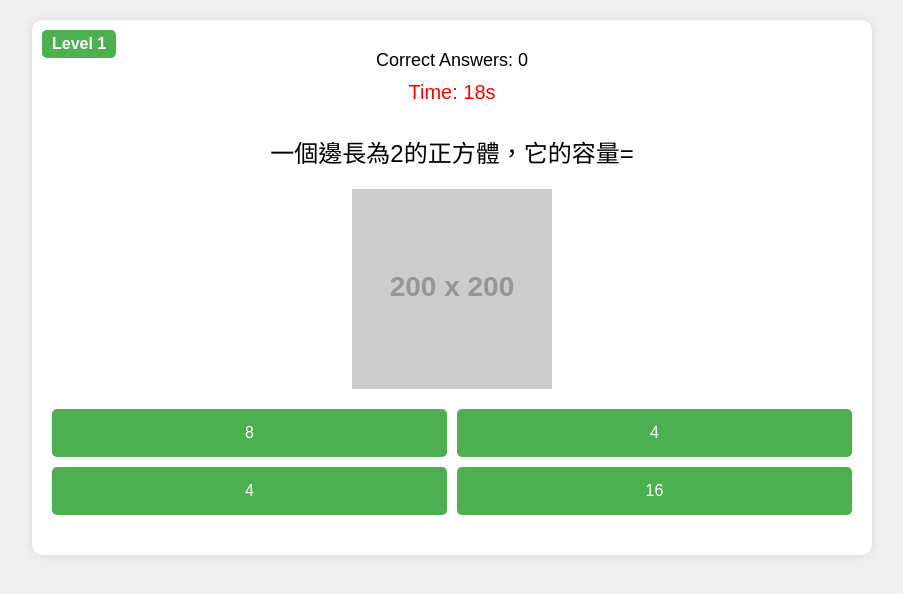
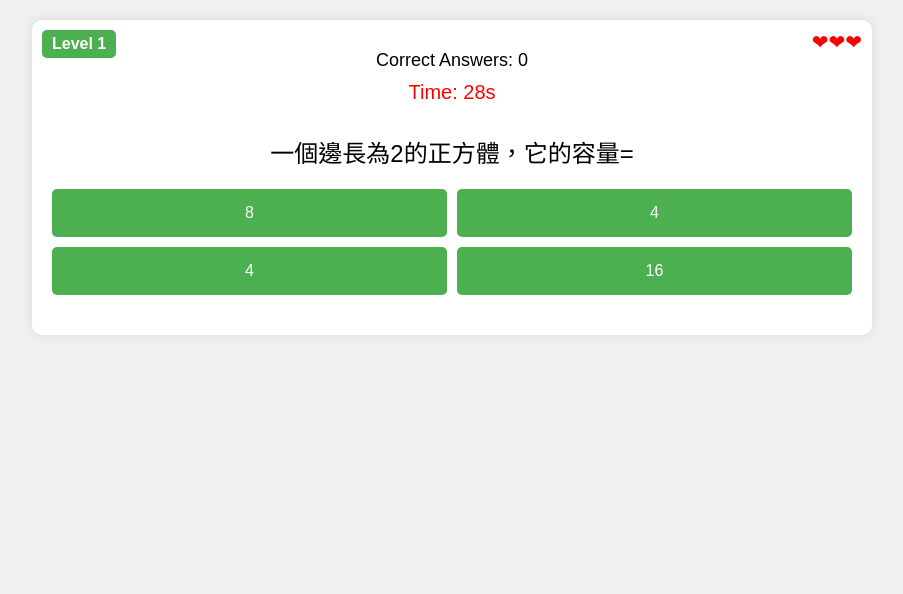
Before and after one commit to Dream-fragment/Area-and-Volume-Q-A, a plain HTML site: page index.html in a window 1280 px wide. Both pictures are taken after a click on the button "中文". Shown: the whole page, without its empty margins (188-1091 px from the left). Drawn offline with Linux system fonts and the light colour scheme; placeholder pictures from the web are drawn by us.

Commit message:
Add files via upload

```diff
--- a/index.html
+++ b/index.html
@@ -67,7 +67,7 @@
             border-radius: 10px;
             box-shadow: 0 0 10px rgba(0,0,0,0.1);
             display: none;
-            position: relative; /* For positioning difficulty */
+            position: relative;
         }
         #difficulty {
             position: absolute;
@@ -79,16 +79,17 @@
             font-size: 16px;
             font-weight: bold;
         }
+        #lives {
+            position: absolute;
+            top: 10px;
+            right: 10px;
+            font-size: 20px;
+            color: red;
+        }
         #question {
             font-size: 24px;
-            margin: 30px 0 20px; /* Add top margin for difficulty */
+            margin: 30px 0 20px;
             text-align: center;
-        }
-        #image {
-            max-width: 200px;
-            height: auto;
-            margin: 10px auto;
-            display: block;
         }
         #options {
             display: grid;
@@ -124,9 +125,16 @@
             padding: 20px;
             border-radius: 10px;
             box-shadow: 0 0 10px rgba(0,0,0,0.1);
-            font-size: 24px;
+            font-size: 20px;
             color: #333;
             display: none;
+            text-align: left;
+        }
+        #wrong-questions {
+            margin-top: 20px;
+        }
+        #wrong-questions p {
+            margin: 10px 0;
         }
         #restart, .language-btn {
             padding: 15px;
@@ -153,12 +161,13 @@
         <div id="score">Correct Answers: 0</div>
         <div id="timer">Time: 20s</div>
         <div id="difficulty"></div>
+        <div id="lives"></div>
         <div id="question"></div>
-        <img id="image" src="" alt="Shape Image">
         <div id="options"></div>
     </div>
     <div id="game-over">
-        Game Over! You answered <span id="final-score">0</span> questions correctly.<br>
+        <p>Game Over! You answered <span id="final-score">0</span> questions correctly.</p>
+        <div id="wrong-questions"></div>
         <button id="restart">Restart</button>
     </div>
 
@@ -167,8 +176,10 @@
         let currentQuestion = null;
         let score = 0;
         let timeLeft = 20;
+        let lives = 3;
         let timer = null;
         let questions = [];
+        let wrongQuestions = [];
 
         function getRandomInt(min, max) {
             return Math.floor(Math.random() * (max - min + 1)) + min;
@@ -198,152 +209,133 @@
                     zh: `一個邊長為${side}的正方體，它的表面積=`,
                     en: `A cube with side length ${side}, its surface area =`,
                     answer: `${6 * side * side}`,
-                    options: [`${6 * side * side}`, `${3 * side * side}`, `${4 * side * side}`, `${8 * side * side}`],
-                    image: "cube.png"
+                    options: [`${6 * side * side}`, `${3 * side * side}`, `${4 * side * side}`, `${8 * side * side}`]
                 },
                 {
                     level: 1, timeBonus: 10,
                     zh: `一個邊長為${side}的正方體，它的容量=`,
                     en: `A cube with side length ${side}, its volume =`,
                     answer: `${side * side * side}`,
-                    options: [`${side * side * side}`, `${side * side}`, `${2 * side * side * side}`, `${side * side * side / 2}`],
-                    image: "cube.png"
+                    options: [`${side * side * side}`, `${side * side}`, `${2 * side * side * side}`, `${side * side * side / 2}`]
                 },
                 {
                     level: 1, timeBonus: 10,
-                    zh: `有一個錐體，底部為${base1}x${base2}的長方形，高度為${height}，它的容量=`,
+                    zh: `有一個稜柱，底部為${base1}x${base2}的長方形，高度為${height}，它的容量=`,
                     en: `A prism with a ${base1}x${base2} rectangular base and height ${height}, its volume =`,
                     answer: `${base1 * base2 * height}`,
-                    options: [`${base1 * base2 * height}`, `${base1 * base2}`, `${base1 * base2 * height / 2}`, `${2 * base1 * base2 * height}`],
-                    image: "prism.png"
+                    options: [`${base1 * base2 * height}`, `${base1 * base2}`, `${base1 * base2 * height / 2}`, `${2 * base1 * base2 * height}`]
                 },
                 {
                     level: 1, timeBonus: 10,
                     zh: `有一個圓柱體，底部半徑為${radius}，高度為${height}，它的容量=`,
                     en: `A cylinder with base radius ${radius} and height ${height}, its volume =`,
                     answer: `${radius * radius * height}π`,
-                    options: [`${radius * radius * height}π`, `${radius * radius}π`, `${radius * height}π`, `${2 * radius * radius * height}π`],
-                    image: "cylinder.png"
+                    options: [`${radius * radius * height}π`, `${radius * radius}π`, `${radius * height}π`, `${2 * radius * radius * height}π`]
                 },
                 {
                     level: 1, timeBonus: 10,
                     zh: `有一個圓錐體，底部半徑為${radius}，高度為${height}，它的容量=`,
                     en: `A cone with base radius ${radius} and height ${height}, its volume =`,
                     answer: `(${radius * radius * height}/3)π`,
-                    options: [`(${radius * radius * height}/3)π`, `${radius * radius * height}π`, `(${radius * radius}/3)π`, `(${radius * height}/3)π`],
-                    image: "cone.png"
+                    options: [`(${radius * radius * height}/3)π`, `${radius * radius * height}π`, `(${radius * radius}/3)π`, `(${radius * height}/3)π`]
                 },
                 {
                     level: 1, timeBonus: 10,
                     zh: `有一個球體，半徑為${radius}，它的容量=`,
                     en: `A sphere with radius ${radius}, its volume =`,
                     answer: `(${4 * radius * radius * radius}/3)π`,
-                    options: [`(${4 * radius * radius * radius}/3)π`, `(${2 * radius * radius * radius}/3)π`, `${radius * radius * radius}π`, `(${4 * radius * radius * radius})π`],
-                    image: "sphere.png"
+                    options: [`(${4 * radius * radius * radius}/3)π`, `(${2 * radius * radius * radius}/3)π`, `${radius * radius * radius}π`, `(${4 * radius * radius * radius})π`]
                 },
                 {
                     level: 1, timeBonus: 10,
                     zh: `有一個球體，半徑為${radius}，它的表面積=`,
                     en: `A sphere with radius ${radius}, its surface area =`,
                     answer: `${4 * radius * radius}π`,
-                    options: [`${4 * radius * radius}π`, `${2 * radius * radius}π`, `${radius * radius}π`, `${8 * radius * radius}π`],
-                    image: "sphere.png"
+                    options: [`${4 * radius * radius}π`, `${2 * radius * radius}π`, `${radius * radius}π`, `${8 * radius * radius}π`]
                 },
                 {
                     level: 1, timeBonus: 10,
                     zh: `有一個半球體，半徑為${radius}，它的容量=`,
                     en: `A hemisphere with radius ${radius}, its volume =`,
                     answer: `(${2 * radius * radius * radius}/3)π`,
-                    options: [`(${2 * radius * radius * radius}/3)π`, `(${4 * radius * radius * radius}/3)π`, `${radius * radius * radius}π`, `(${radius * radius * radius}/3)π`],
-                    image: "hemisphere.png"
+                    options: [`(${2 * radius * radius * radius}/3)π`, `(${4 * radius * radius * radius}/3)π`, `${radius * radius * radius}π`, `(${radius * radius * radius}/3)π`]
                 },
                 {
                     level: 1, timeBonus: 10,
                     zh: `有一個半球體，半徑為${radius}，它的表面積=`,
                     en: `A hemisphere with radius ${radius}, its surface area =`,
                     answer: `${3 * radius * radius}π`,
-                    options: [`${3 * radius * radius}π`, `${2 * radius * radius}π`, `${4 * radius * radius}π`, `${radius * radius}π`],
-                    image: "hemisphere.png"
+                    options: [`${3 * radius * radius}π`, `${2 * radius * radius}π`, `${4 * radius * radius}π`, `${radius * radius}π`]
                 },
                 {
                     level: 2, timeBonus: 20,
                     zh: `有一個圓錐體，半徑為${radius}，斜高為${slantHeight}，它的表面積=`,
                     en: `A cone with radius ${radius} and slant height ${slantHeight}, its surface area =`,
                     answer: `${radius * radius}π + ${radius * slantHeight}π`,
-                    options: [`${radius * radius}π + ${radius * slantHeight}π`, `${radius * radius}π`, `${radius * slantHeight}π`, `${2 * radius * radius}π`],
-                    image: "cone.png"
+                    options: [`${radius * radius}π + ${radius * slantHeight}π`, `${radius * radius}π`, `${radius * slantHeight}π`, `${2 * radius * radius}π`]
                 },
                 {
                     level: 2, timeBonus: 20,
                     zh: `有一個圓柱體，半徑為${radius}，高為${height}，它的表面積=`,
                     en: `A cylinder with radius ${radius} and height ${height}, its surface area =`,
                     answer: `${2 * radius * radius + 2 * radius * height}π`,
-                    options: [`${2 * radius * radius + 2 * radius * height}π`, `${radius * radius + radius * height}π`, `${2 * radius * radius}π`, `${2 * radius * height}π`],
-                    image: "cylinder.png"
+                    options: [`${2 * radius * radius + 2 * radius * height}π`, `${radius * radius + radius * height}π`, `${2 * radius * radius}π`, `${2 * radius * height}π`]
                 },
                 {
                     level: 2, timeBonus: 20,
-                    zh: `有一個柱體，底部為${base1}x${base1}的正方形，高度為${height}，它的表面積=`,
+                    zh: `有一個稜柱，底部為${base1}x${base1}的正方形，高度為${height}，它的表面積=`,
                     en: `A prism with a ${base1}x${base1} square base and height ${height}, its surface area =`,
                     answer: `${2 * base1 * base1 + 4 * base1 * height}`,
-                    options: [`${2 * base1 * base1 + 4 * base1 * height}`, `${base1 * base1 + 2 * base1 * height}`, `${4 * base1 * base1}`, `${base1 * base1 * height}`],
-                    image: "prism.png"
+                    options: [`${2 * base1 * base1 + 4 * base1 * height}`, `${base1 * base1 + 2 * base1 * height}`, `${4 * base1 * base1}`, `${base1 * base1 * height}`]
                 },
                 {
                     level: 3, timeBonus: 30,
                     zh: `有一個圓錐體，半徑為${radius}，高為${height}，它的表面積=`,
                     en: `A cone with radius ${radius} and height ${height}, its surface area =`,
                     answer: `${radius * radius + radius * Math.sqrt(radius * radius + height * height)}π`,
-                    options: [`${radius * radius + radius * Math.sqrt(radius * radius + height * height)}π`, `${radius * radius}π`, `${radius * height}π`, `${2 * radius * radius}π`],
-                    image: "cone.png"
+                    options: [`${radius * radius + radius * Math.sqrt(radius * radius + height * height)}π`, `${radius * radius}π`, `${radius * height}π`, `${2 * radius * radius}π`]
                 },
                 {
                     level: 3, timeBonus: 30,
-                    zh: `有一個錐體，底部為${base1}x${base1}的正方形，高度為${height}，它的表面積=`,
+                    zh: `有一個金字塔，底部為${base1}x${base1}的正方形，高度為${height}，它的表面積=`,
                     en: `A pyramid with a ${base1}x${base1} square base and height ${height}, its surface area =`,
                     answer: `${base1 * base1 + 2 * base1 * Math.sqrt(base1 * base1 / 4 + height * height)}`,
-                    options: [`${base1 * base1 + 2 * base1 * Math.sqrt(base1 * base1 / 4 + height * height)}`, `${base1 * base1}`, `${2 * base1 * base1}`, `${base1 * base1 + base1 * height}`],
-                    image: "pyramid.png"
+                    options: [`${base1 * base1 + 2 * base1 * Math.sqrt(base1 * base1 / 4 + height * height)}`, `${base1 * base1}`, `${2 * base1 * base1}`, `${base1 * base1 + base1 * height}`]
                 },
                 {
                     level: 1, timeBonus: 10,
                     zh: `有一組相似立體，它們邊長比例為${scale1}:${scale2}，則它們的面積比例=`,
                     en: `A group of similar solids with side length ratio ${scale1}:${scale2}, their surface area ratio =`,
                     answer: `${scale1 * scale1}:${scale2 * scale2}`,
-                    options: [`${scale1 * scale1}:${scale2 * scale2}`, `${scale1}:${scale2}`, `${scale1 * scale1 * scale1}:${scale2 * scale2 * scale2}`, `${scale1 * scale2}:${scale2 * scale1}`],
-                    image: "similar_solids.png"
+                    options: [`${scale1 * scale1}:${scale2 * scale2}`, `${scale1}:${scale2}`, `${scale1 * scale1 * scale1}:${scale2 * scale2 * scale2}`, `${scale1 * scale2}:${scale2 * scale1}`]
                 },
                 {
                     level: 1, timeBonus: 10,
                     zh: `有一組相似立體，它們邊長比例為${scale1}:${scale2}，則它們的容量比例=`,
                     en: `A group of similar solids with side length ratio ${scale1}:${scale2}, their volume ratio =`,
                     answer: `${scale1 * scale1 * scale1}:${scale2 * scale2 * scale2}`,
-                    options: [`${scale1 * scale1 * scale1}:${scale2 * scale2 * scale2}`, `${scale1 * scale1}:${scale2 * scale2}`, `${scale1}:${scale2}`, `${scale1 * scale2}:${scale2 * scale1}`],
-                    image: "similar_solids.png"
+                    options: [`${scale1 * scale1 * scale1}:${scale2 * scale2 * scale2}`, `${scale1 * scale1}:${scale2 * scale2}`, `${scale1}:${scale2}`, `${scale1 * scale2}:${scale2 * scale1}`]
                 },
                 {
                     level: 1, timeBonus: 10,
                     zh: `有一組相似立體，它們面積比例為${scale1 * scale1}:${scale2 * scale2}，則它們的邊長比例=`,
                     en: `A group of similar solids with surface area ratio ${scale1 * scale1}:${scale2 * scale2}, their side length ratio =`,
                     answer: `${scale1}:${scale2}`,
-                    options: [`${scale1}:${scale2}`, `${scale1 * scale1}:${scale2 * scale2}`, `${scale1 * scale1 * scale1}:${scale2 * scale2 * scale2}`, `${scale1 * scale2}:${scale2 * scale1}`],
-                    image: "similar_solids.png"
+                    options: [`${scale1}:${scale2}`, `${scale1 * scale1}:${scale2 * scale2}`, `${scale1 * scale1 * scale1}:${scale2 * scale2 * scale2}`, `${scale1 * scale2}:${scale2 * scale1}`]
                 },
                 {
                     level: 1, timeBonus: 10,
                     zh: `有一組相似立體，它們容量比例為${scale1 * scale1 * scale1}:${scale2 * scale2 * scale2}，則它們的邊長比例=`,
                     en: `A group of similar solids with volume ratio ${scale1 * scale1 * scale1}:${scale2 * scale2 * scale2}, their side length ratio =`,
                     answer: `${scale1}:${scale2}`,
-                    options: [`${scale1}:${scale2}`, `${scale1 * scale1}:${scale2 * scale2}`, `${scale1 * scale1 * scale1}:${scale2 * scale2 * scale2}`, `${scale1 * scale2}:${scale2 * scale1}`],
-                    image: "similar_solids.png"
+                    options: [`${scale1}:${scale2}`, `${scale1 * scale1}:${scale2 * scale2}`, `${scale1 * scale1 * scale1}:${scale2 * scale2 * scale2}`, `${scale1 * scale2}:${scale2 * scale1}`]
                 },
                 {
                     level: 2, timeBonus: 20,
                     zh: `有一組相似立體，它們容量比例為${scale1 * scale1 * scale1}:${scale2 * scale2 * scale2}，則它們的面積比例=`,
                     en: `A group of similar solids with volume ratio ${scale1 * scale1 * scale1}:${scale2 * scale2 * scale2}, their surface area ratio =`,
                     answer: `${scale1 * scale1}:${scale2 * scale2}`,
-                    options: [`${scale1 * scale1}:${scale2 * scale2}`, `${scale1}:${scale2}`, `${scale1 * scale1 * scale1}:${scale2 * scale2 * scale2}`, `${scale1 * scale2}:${scale2 * scale1}`],
-                    image: "similar_solids.png"
+                    options: [`${scale1 * scale1}:${scale2 * scale2}`, `${scale1}:${scale2}`, `${scale1 * scale1 * scale1}:${scale2 * scale2 * scale2}`, `${scale1 * scale2}:${scale2 * scale1}`]
                 }
             ];
         }
@@ -352,13 +344,16 @@
             selectedLanguage = language;
             score = 0;
             timeLeft = 20;
+            lives = 3;
+            wrongQuestions = [];
             document.getElementById('score').textContent = `Correct Answers: ${score}`;
             document.getElementById('timer').textContent = `Time: ${timeLeft}s`;
+            document.getElementById('lives').textContent = '❤'.repeat(lives);
             document.getElementById('language-selection').style.display = 'none';
             document.getElementById('game-container').style.display = 'block';
             document.getElementById('game-over').style.display = 'none';
+            document.getElementById('difficulty').textContent = '';
             questions = generateQuestions();
-            questions.forEach(q => q.image = imagePlaceholders[q.image]);
             nextQuestion();
             if (timer) clearInterval(timer);
             timer = setInterval(updateTimer, 1000);
@@ -367,8 +362,6 @@
         function nextQuestion() {
             currentQuestion = questions[Math.floor(Math.random() * questions.length)];
             document.getElementById('question').textContent = currentQuestion[selectedLanguage];
-            document.getElementById('image').src = currentQuestion.image;
-            // Update difficulty display
             const difficultyDiv = document.getElementById('difficulty');
             difficultyDiv.textContent = `Level ${currentQuestion.level}`;
             if (currentQuestion.level === 1) {
@@ -378,6 +371,8 @@
             } else {
                 difficultyDiv.style.background = '#F44336'; // Red
             }
+            timeLeft += currentQuestion.timeBonus;
+            document.getElementById('timer').textContent = `Time: ${timeLeft}s`;
             const optionsDiv = document.getElementById('options');
             optionsDiv.innerHTML = '';
             const shuffledOptions = shuffleArray([...currentQuestion.options]);
@@ -393,11 +388,20 @@
         function checkAnswer(selected) {
             if (selected === currentQuestion.answer) {
                 score++;
-                timeLeft += currentQuestion.timeBonus;
                 document.getElementById('score').textContent = `Correct Answers: ${score}`;
                 nextQuestion();
             } else {
-                endGame();
+                lives--;
+                wrongQuestions.push({
+                    question: currentQuestion[selectedLanguage],
+                    answer: currentQuestion.answer
+                });
+                document.getElementById('lives').textContent = '❤'.repeat(lives);
+                if (lives <= 0) {
+                    endGame();
+                } else {
+                    nextQuestion();
+                }
             }
         }
 
@@ -416,38 +420,43 @@
             document.getElementById('game-over').style.display = 'block';
             document.getElementById('language-selection').style.display = 'none';
             document.getElementById('final-score').textContent = score;
+            const wrongQuestionsDiv = document.getElementById('wrong-questions');
+            wrongQuestionsDiv.innerHTML = '';
+            if (wrongQuestions.length > 0) {
+                const header = document.createElement('p');
+                header.textContent = selectedLanguage === 'zh' ? '錯題回顧：' : 'Incorrect Questions:';
+                wrongQuestionsDiv.appendChild(header);
+                wrongQuestions.forEach((q, index) => {
+                    const p = document.createElement('p');
+                    p.textContent = `${index + 1}. ${q.question} ${selectedLanguage === 'zh' ? '正確答案' : 'Correct Answer'}: ${q.answer}`;
+                    wrongQuestionsDiv.appendChild(p);
+                });
+            } else {
+                const p = document.createElement('p');
+                p.textContent = selectedLanguage === 'zh' ? '無錯題' : 'No incorrect questions';
+                wrongQuestionsDiv.appendChild(p);
+            }
         }
 
         function restartGame() {
             score = 0;
             timeLeft = 20;
+            lives = 3;
+            wrongQuestions = [];
             document.getElementById('score').textContent = `Correct Answers: ${score}`;
             document.getElementById('timer').textContent = `Time: ${timeLeft}s`;
+            document.getElementById('lives').textContent = '❤'.repeat(lives);
             document.getElementById('language-selection').style.display = 'block';
             document.getElementById('game-container').style.display = 'none';
             document.getElementById('game-over').style.display = 'none';
-            document.getElementById('difficulty').textContent = ''; // Clear difficulty
+            document.getElementById('difficulty').textContent = '';
             questions = generateQuestions();
-            questions.forEach(q => q.image = imagePlaceholders[q.image]);
             if (timer) clearInterval(timer);
             timer = null;
         }
 
-        // Placeholder for image loading
-        const imagePlaceholders = {
-            'cube.png': 'https://via.placeholder.com/200?text=Cube',
-            'prism.png': 'https://via.placeholder.com/200?text=Prism',
-            'cylinder.png': 'https://via.placeholder.com/200?text=Cylinder',
-            'cone.png': 'https://via.placeholder.com/200?text=Cone',
-            'sphere.png': 'https://via.placeholder.com/200?text=Sphere',
-            'hemisphere.png': 'https://via.placeholder.com/200?text=Hemisphere',
-            'pyramid.png': 'https://via.placeholder.com/200?text=Pyramid',
-            'similar_solids.png': 'https://via.placeholder.com/200?text=Similar+Solids'
-        };
-
         // Initialize questions
         questions = generateQuestions();
-        questions.forEach(q => q.image = imagePlaceholders[q.image]);
 
         // Bind restart button
         document.getElementById('restart').addEventListener('click', restartGame);
```
